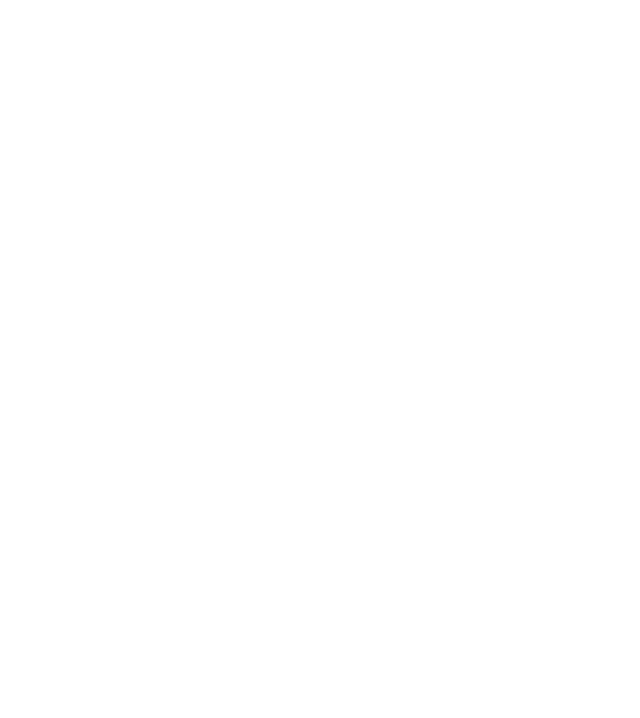
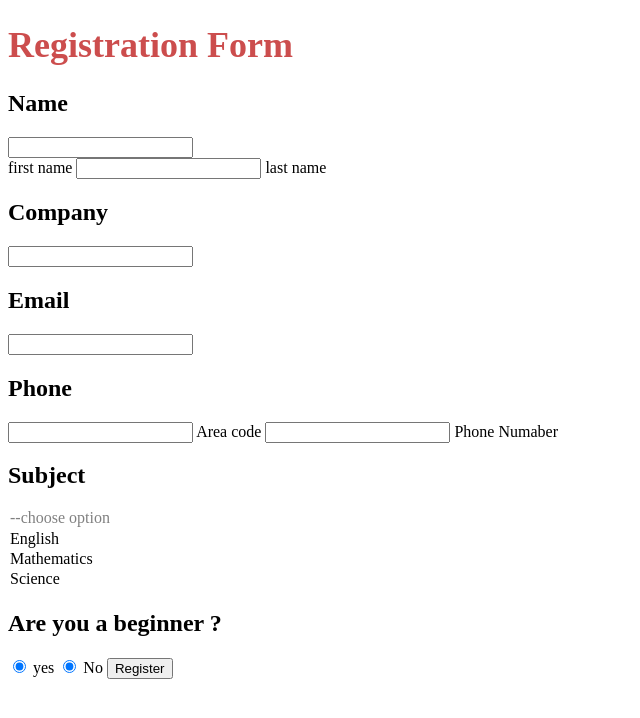
Before and after one commit to PowerCoders-Milan/css-ex-3---style-the-form-merit111, a plain HTML site: page extra.html in a window 1280 px wide. Shown: the whole page, without its empty margins (0-640 px from the left). Drawn offline with Linux system fonts and the light colour scheme.

Commit message:
added some html and css

```diff
--- a/extra.html
+++ b/extra.html
@@ -1,2 +1,62 @@
 <!--  Paste the HTML from the form exercise.
       Create your own style in -->
+      <!DOCTYPE html>
+      <html lang="en">
+      <head>
+            <meta charset="UTF-8">
+            <meta http-equiv="X-UA-Compatible" content="IE=edge">
+            <meta name="viewport" content="width=device-width, initial-scale=1.0">
+            <link rel="stylesheet" href="style.css">
+            <title></title>
+      </head>
+      <body>
+        <div class="regform"><h1>Registration Form</h1></div>
+        <div class="mane">
+          <form action="">
+          <div id="name">
+            <h2 class="name">Name</h2>
+            <input class="firstname" type="text" name="first_name"><br>
+            <label class="firstlabel">first name</label>
+            <input class="lastname" type="text" name="last_name">
+            <label class="lastlabel">last name</label>
+          </div>
+
+          <h2 class="name">Company</h2>
+          <input class="company" type="text" name="company">
+
+          <h2 class="email">Email</h2>
+          <input class="email" type="text" name="email">
+
+          <h2 class="name">Phone</h2>
+          <input class="code" type="text" name="area_code">
+          <label class="area-code">Area code</label>
+          <input class="number" type="text" name="phone">
+          <label class="phone-number">Phone Numaber</label>
+
+          <h2 class="name">Subject</h2>
+          <selct class="option" name="Subject"></selct>
+          <option disabled="disabled" select="select">--choose option</option>
+          <option value="">English</option>
+          <option value="">Mathematics</option>
+          <option value="">Science</option>
+
+
+          </select>
+
+          <h2 id="student">Are you a beginner ?</h2>
+
+          <label class="radio">
+            <input class="radio-one" type="radio" checked="checked" name="">
+            <span class="checkmark"></span>
+            yes
+          </label>
+          <label class="radio">
+            <input class="radio-one" type="radio" checked="checked" name="">
+            <span class="checkmark"></span>
+            No
+          </label>
+
+          <button type="submit">Register</button>
+          </form>
+        </div>
+      </body>
--- a/style.css
+++ b/style.css
@@ -1 +1,16 @@
 /* Use Selectors and attributes for the HTML design */
+.regform {
+    color: rgb(204, 77, 77);
+    font-size: large;
+    text-shadow: coral;
+    font-family: 'Times New Roman', Times, serif;
+    text-size-adjust: 44px;
+
+}
+
+div .titel {
+    color: brown;
+    font-size: medium;
+    text-align: right;
+    text-size-adjust: 34px;
+}
```
Also changed, not shown: index.html (+73 -0 lines), concept.jpg (added), 1 other file.
